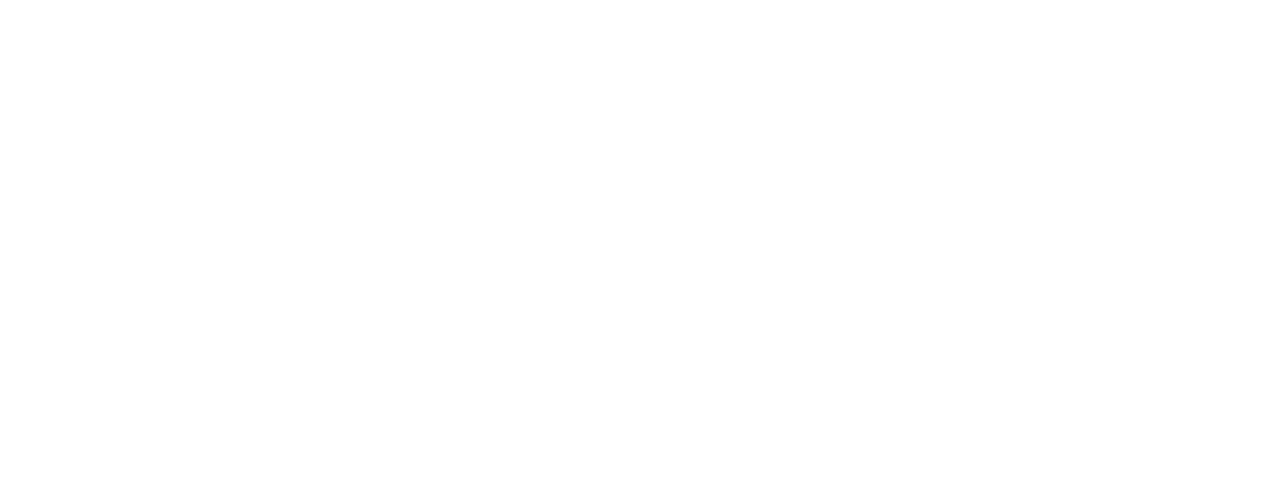
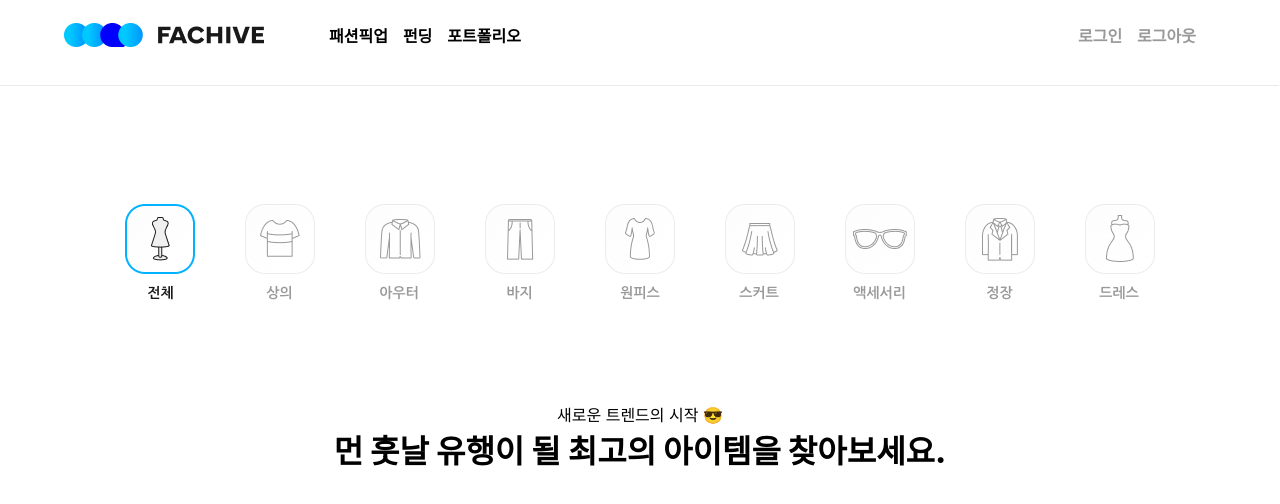
Before and after one commit to Fachive/Fachive_Project_Front, a React (Create React App) app: page /fashion in a window 1280 px wide. Before the commit this address had no page. Shown: the top 504 px of the page. Built offline with nearby package versions, Linux system fonts and the light colour scheme.

Commit message:
feat: 패션 페이지 라우팅 및 패션 페이지 작업중

```diff
--- /dev/null
+++ b/src/pages/Fashion/Fashion.tsx
@@ -0,0 +1,37 @@
+import styled from 'styled-components';
+import category from '../../assets/category.png';
+const Fashion = () => {
+	return (
+		<ContainerDiv>
+			<CategoryDiv />
+			<TextDiv>
+				<SubtitleDiv>새로운 트렌드의 시작 😎</SubtitleDiv>
+				<HeadTitleDiv>먼 훗날 유행이 될 최고의 아이템을 찾아보세요.</HeadTitleDiv>
+			</TextDiv>
+		</ContainerDiv>
+	);
+};
+
+const ContainerDiv = styled.div`
+	display: flex;
+	flex-direction: column;
+	justify-content: center;
+	align-items: center;
+`;
+const HeadTitleDiv = styled.div`
+	font-weight: 800;
+	font-size: 32px;
+`;
+const CategoryDiv = styled.div`
+	margin: 100px 0px;
+	height: 100px;
+	width: 1100px;
+	background-image: url(${category});
+	background-repeat: no-repeat;
+	background-position: center;
+`;
+const SubtitleDiv = styled.div``;
+const TextDiv = styled.div`
+	text-align: center;
+`;
+export default Fashion;
--- a/src/pages/index.tsx
+++ b/src/pages/index.tsx
@@ -1 +1,2 @@
 export { default as Home } from './Home';
+export { default as Fashion } from './Fashion/Fashion';
--- a/src/routers/index.tsx
+++ b/src/routers/index.tsx
@@ -1,13 +1,14 @@
 import { Route, Routes } from 'react-router-dom';
 import Layout from '../layouts/Layout';
 
-import { Home } from '../pages';
+import { Home, Fashion } from '../pages';
 
 const Router = () => {
 	return (
 		<Routes>
 			<Route path="/" element={<Layout />}>
 				<Route index element={<Home />} />
+				<Route path="/fashion" element={<Fashion />} />
 			</Route>
 		</Routes>
 	);
```
